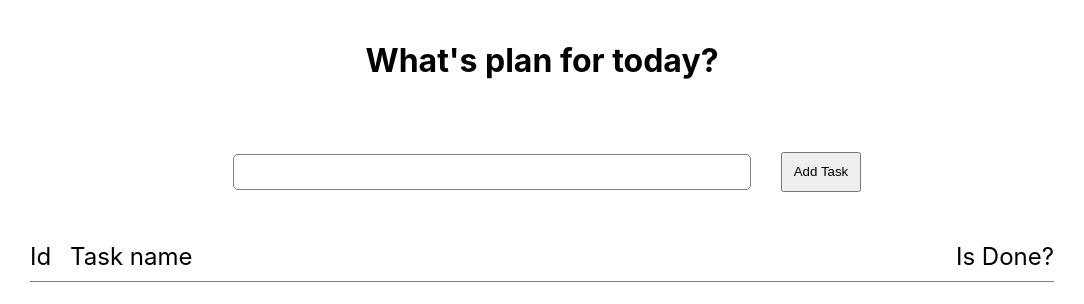
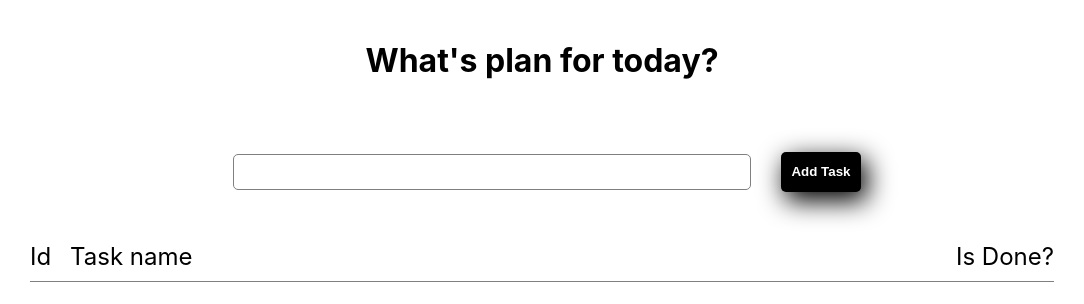
Before and after one commit to Qnio/react-to-do-app, a React (Create React App) app: page / in a window 1280 px wide. Shown: the top 304 px of the page, without its empty margins (98-1182 px from the left). Built offline with nearby package versions, Linux system fonts and the light colour scheme.

Commit message:
style button

```diff
--- a/src/components/to-do-data/todo-data.component.jsx
+++ b/src/components/to-do-data/todo-data.component.jsx
@@ -62,7 +62,7 @@ class ToDoData extends React.Component {
   };
 
   render() {
-    const { task, name } = this.state;
+    const { task } = this.state;
     return (
       <ToDoContainer>
         <h1>What's plan for today?</h1>
--- a/src/components/to-do-data/todo-data.syles.jsx
+++ b/src/components/to-do-data/todo-data.syles.jsx
@@ -35,6 +35,12 @@ export const ToDoForm = styled.form`
 export const ToDoFormButton = styled.button`
   height: 40px;
   width: 80px;
+  color: white;
+  font-weight: bold;
+  background-color: black;
+  border: none;
+  border-radius: 5px;
+  box-shadow: 5px 8px 26px 1px #000000;
 `;
 
 export const ToDoContainerFormInput = styled.input`
@@ -46,6 +52,11 @@ export const ToDoContainerFormInput = styled.input`
   font-size: 18px;
   border: 1px solid gray;
   border-radius: 5px;
+  &:focus {
+    outline: none;
+    background-color: white;
+    border-bottom: 2px solid #08d1a2;
+  }
   @media (max-width: 600px) {
     width: 100%;
 
--- a/src/components/to-do-display/todo-display.styles.jsx
+++ b/src/components/to-do-display/todo-display.styles.jsx
@@ -1,9 +1,4 @@
 import styled, { css } from 'styled-components';
-import { IoCheckmarkDoneSharp } from 'react-icons/io5';
-
-const importImage = (props) => {
-  return props.bgImage;
-};
 
 const getTaskStatus = (props) => {
   return props.isDone ? taskIsDone : taskIsToDo;
```
